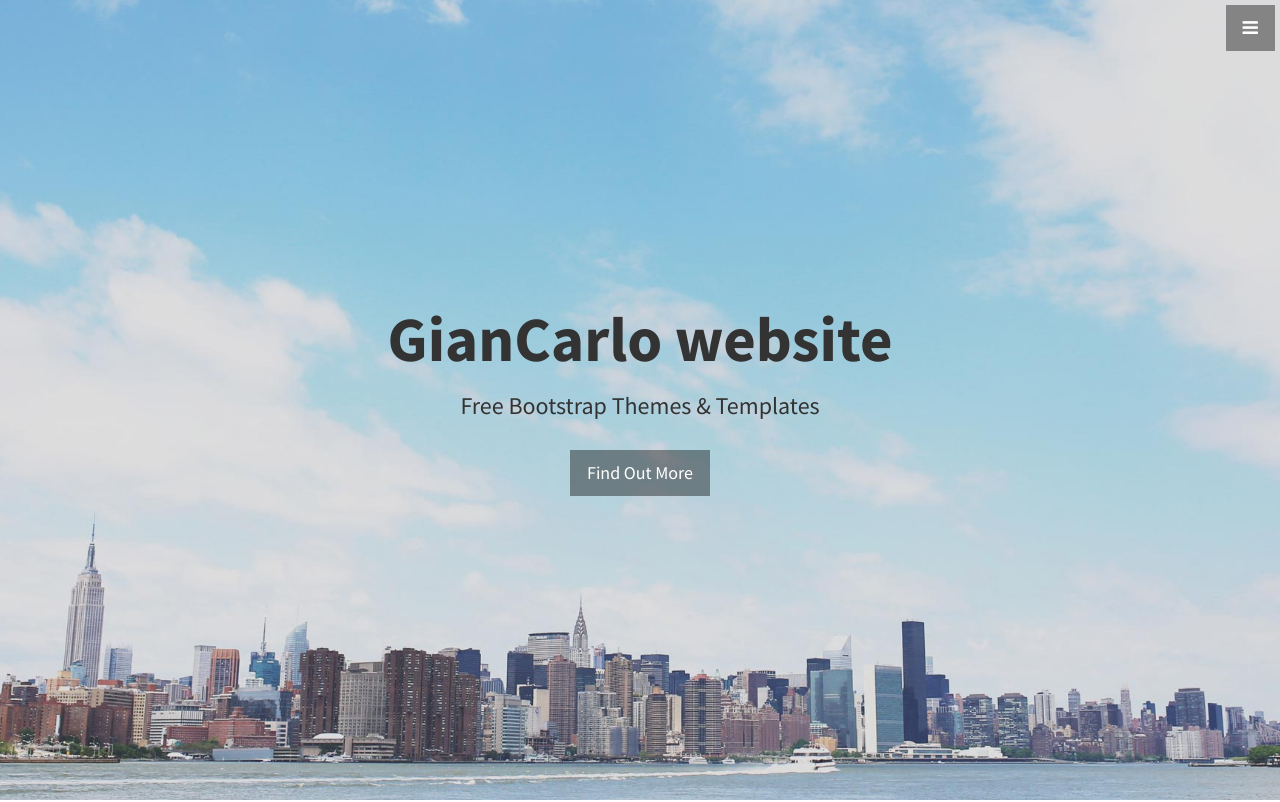
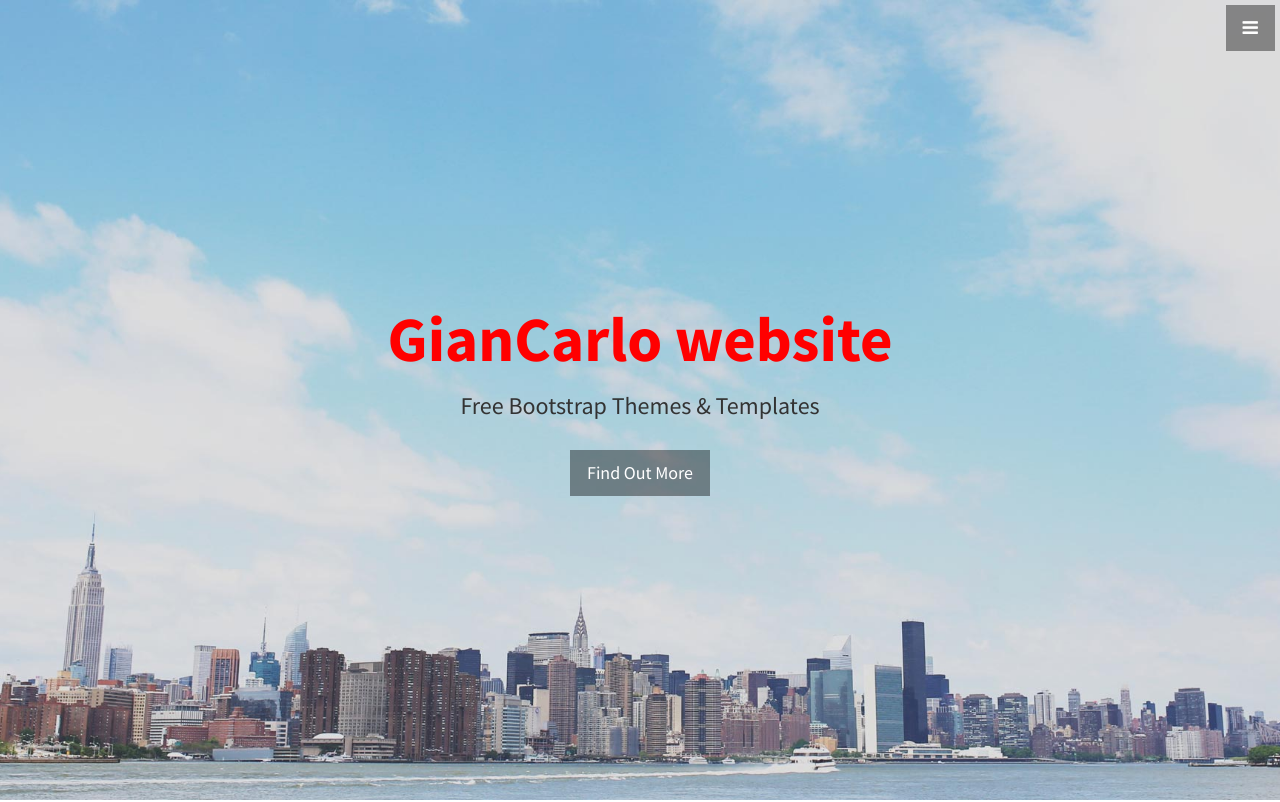
Before and after one commit to GCVidoni/my-website, a plain HTML site: page index.html in a window 1280 px wide. Shown: the top 802 px of the page. Drawn offline with Linux system fonts and the light colour scheme.

Commit message:
Change color h1

```diff
--- a/css/stylish-portfolio.css
+++ b/css/stylish-portfolio.css
@@ -162,6 +162,10 @@ hr.small {
     -o-background-size: cover;
 }
 
+.header h1 {
+    color: red;
+}
+
 /* About */
 
 .about {
```
